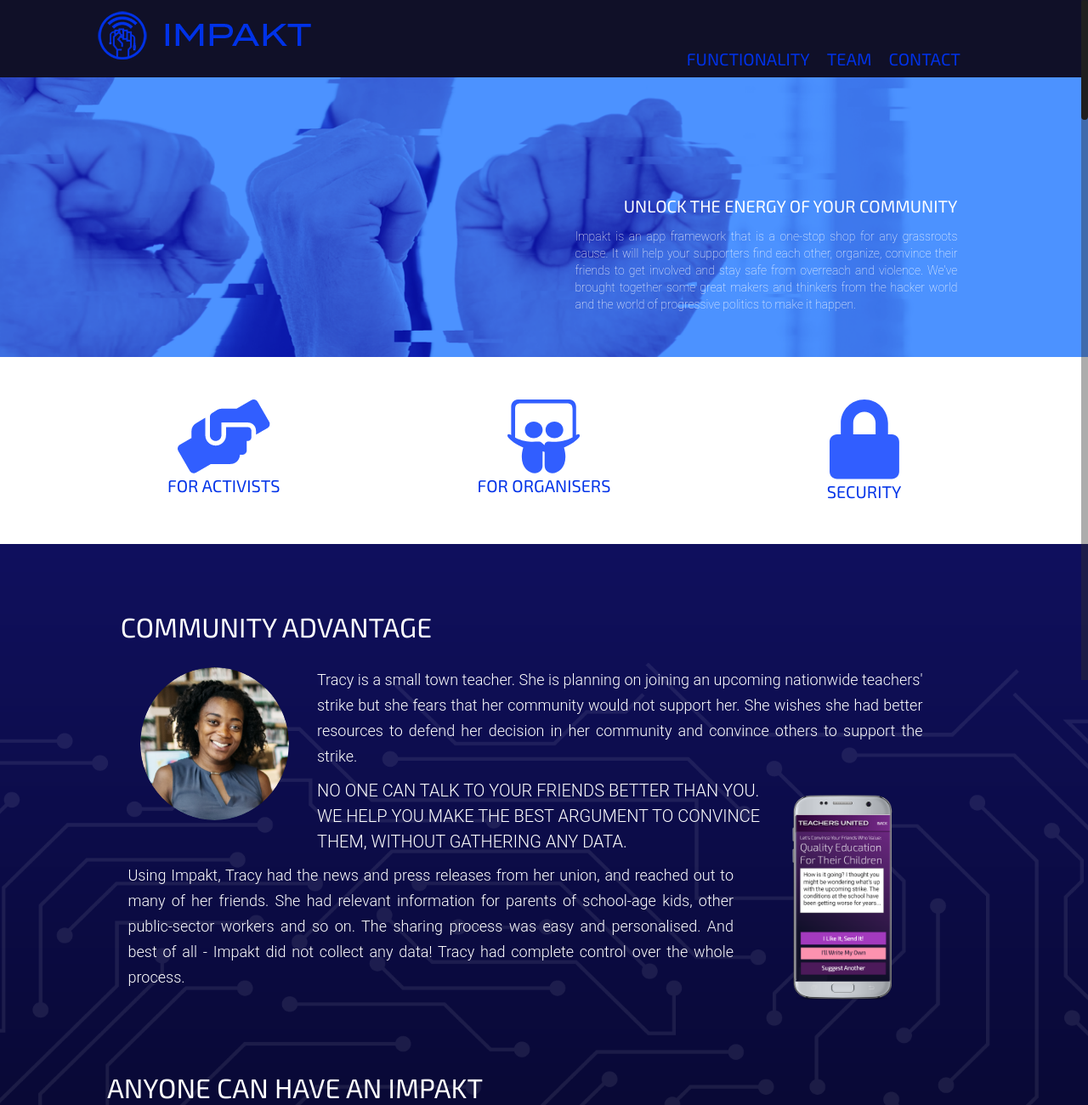
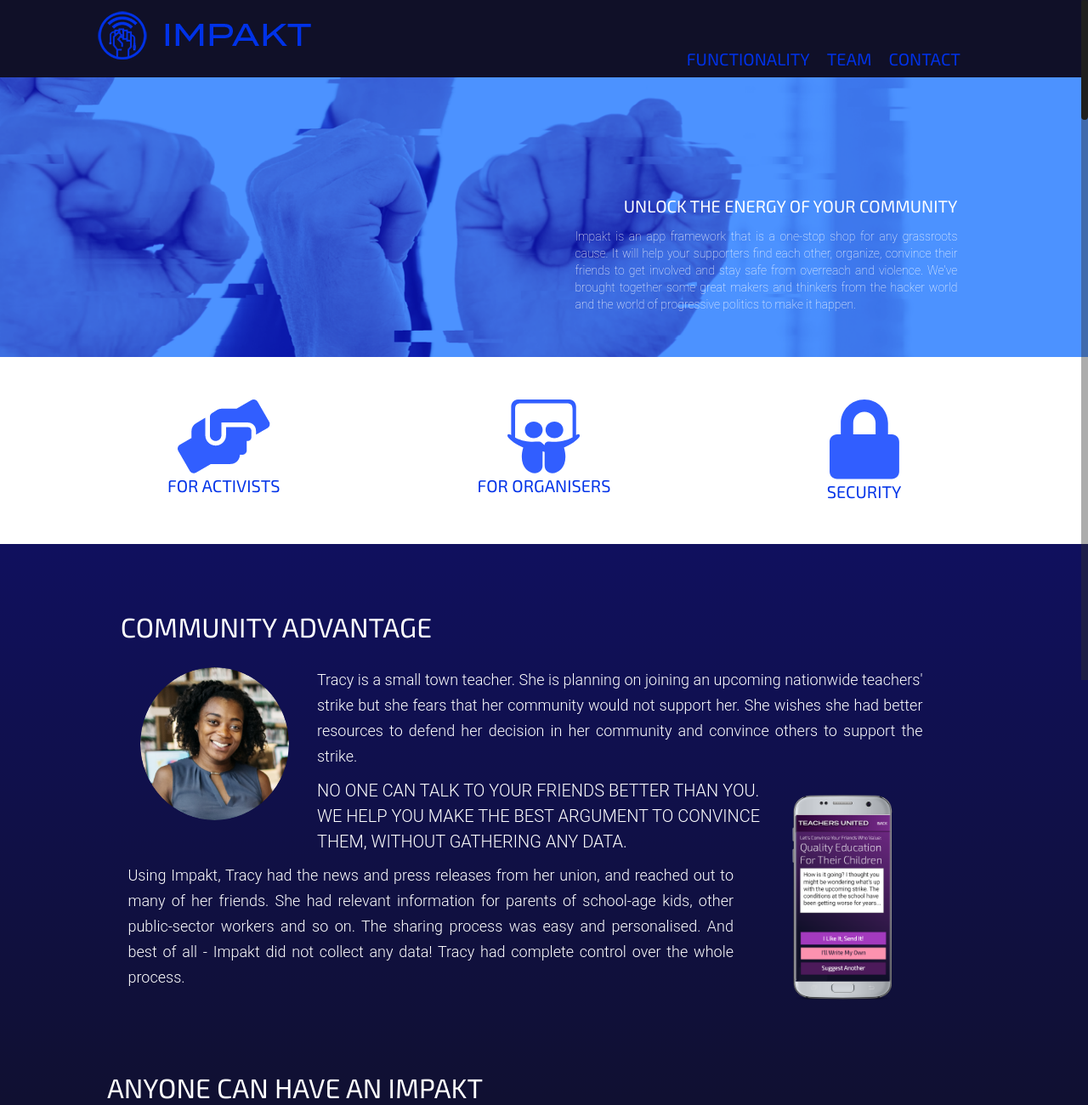
Before and after one commit to evainfeld/impakt, a plain HTML site: page index.html in a window 1280 px wide. Shown: the top 1300 px of the page at 85% size. Drawn offline with Linux system fonts and the light colour scheme.

Commit message:
background

```diff
--- a/css/main.css
+++ b/css/main.css
@@ -626,7 +626,6 @@ a.app_link{
 	width: 100%;
 	padding: 80px 10% 40px 10%;
 	background-image: linear-gradient(#10105E,#101028,#101028,#101028,#10105E);
-	background: url('../img/circuits.png');
 	background-repeat: no-repeat;
 	background-width: cover;
 	background-color: #10105E;
```
